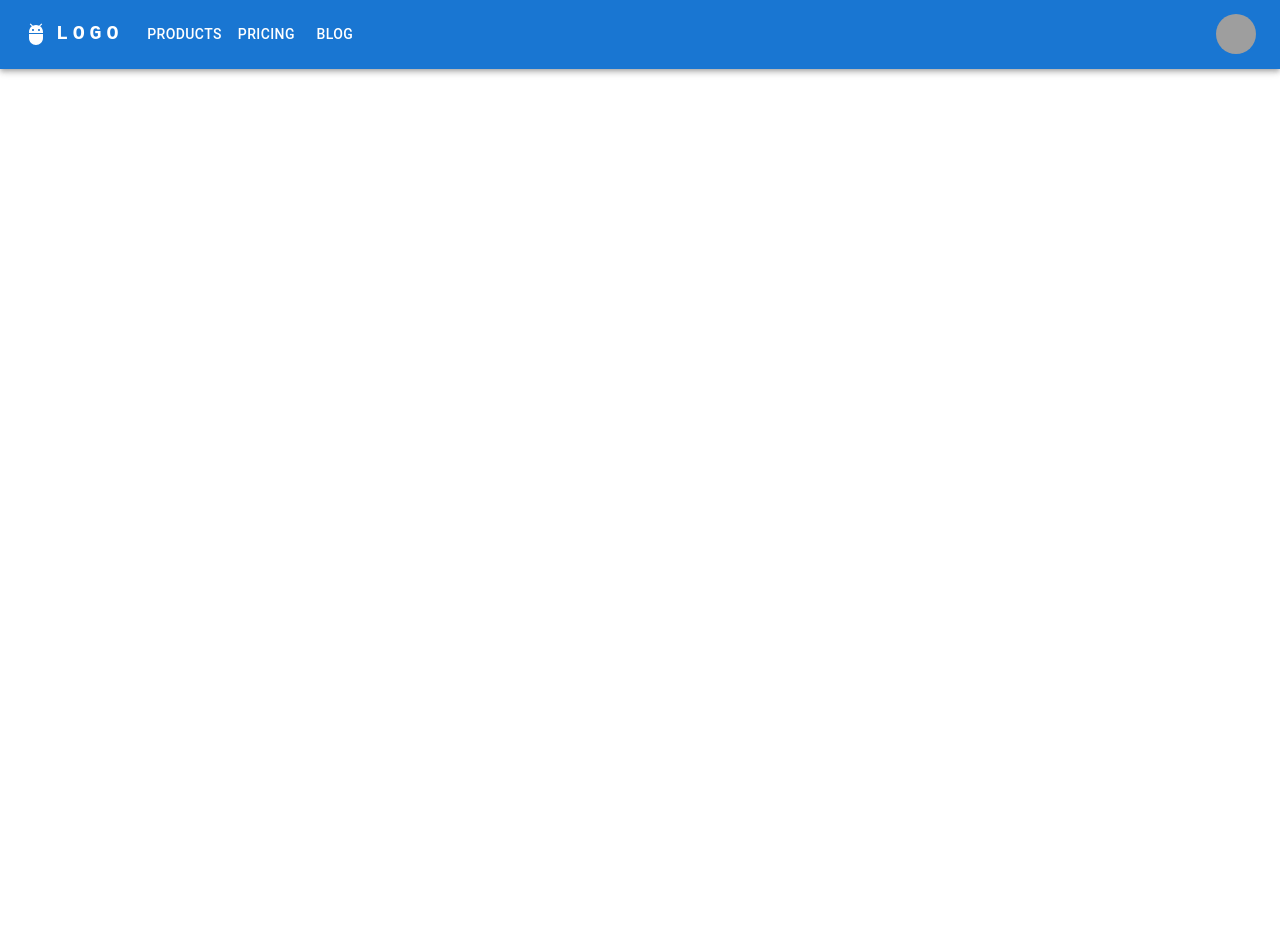
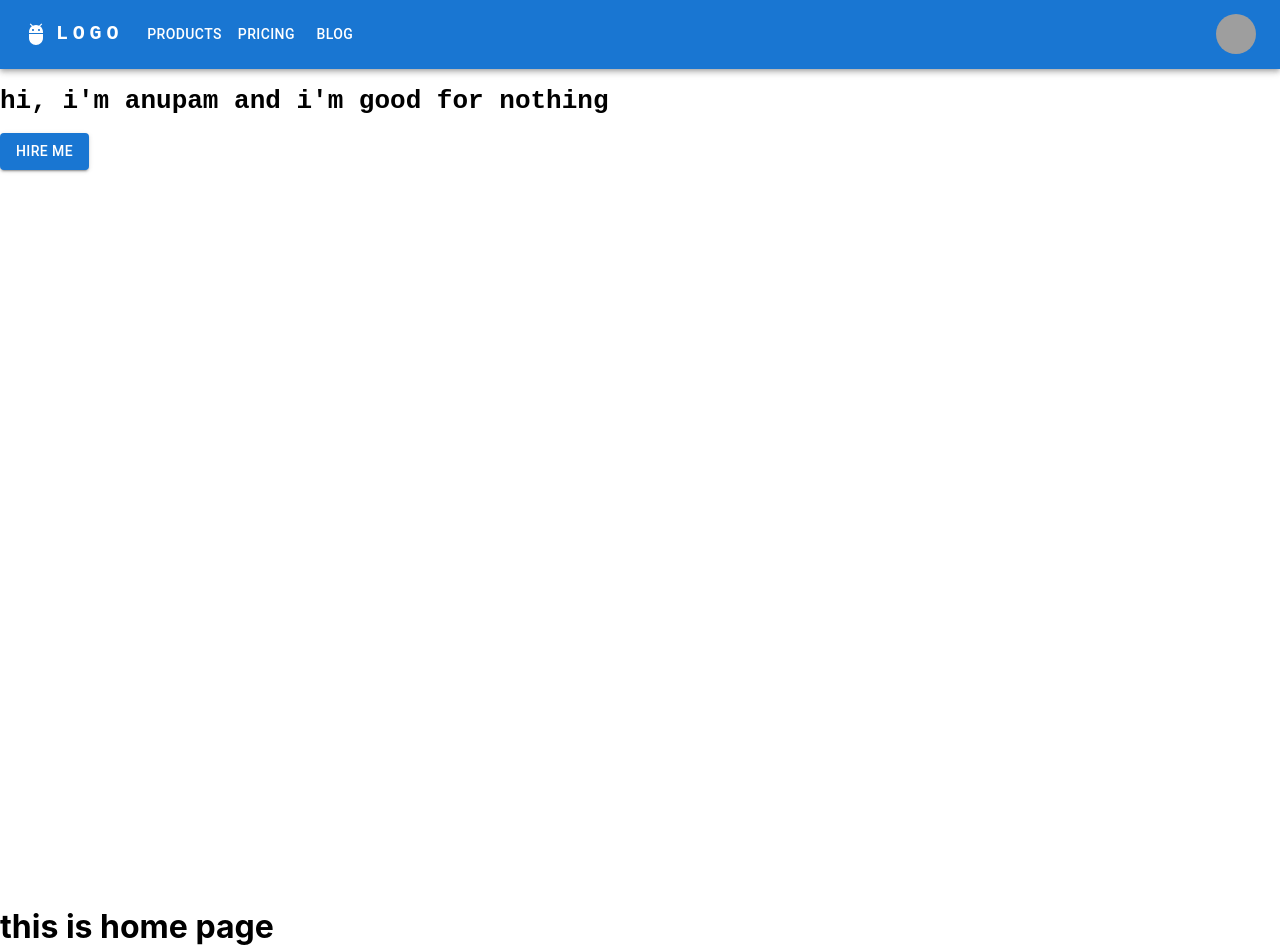
Before and after one commit to jerrygems/DevPortfollio, a React (Create React App) app in the folder dev-portfollio/: page / in a window 1280 px wide. Shown: the top 952 px of the page. Before the commit the page ends 800 px from the top, so only its background shows below. Built offline with nearby package versions, Linux system fonts and the light colour scheme; grey boxes are pictures that could not be loaded.

Commit message:
made some changes

```diff
--- a/dev-portfollio/src/App.js
+++ b/dev-portfollio/src/App.js
@@ -1,12 +1,13 @@
-import './App.css';
-import NavBar from './comps/NavBar';
+import "./App.css";
 
+import Layout from "./comps/layout/Layout";
 
 function App() {
   return (
-    <div className="App">
-      <NavBar/>
-    </div>
+    <>
+      <Layout />
+      <h1 className=""> hi hello</h1>
+    </>
   );
 }
 
--- /dev/null
+++ b/dev-portfollio/src/comps/layout/Layout.js
@@ -0,0 +1,29 @@
+import React from "react";
+import NavBar from "../NavBar";
+import Home from "../../pages/home/Home";
+// import myImage from "../../assets/myImage.jpg"; // Import your image here
+import "./layouts.css";
+
+import Button from "@mui/material/Button";
+
+const Layout = () => {
+  return (
+    <>
+      <div className="nav">
+        <NavBar />
+      </div>
+      <div className="title">
+        <pre>
+          <h1>hi, i'm anupam and i'm good for nothing </h1>
+          <Button variant="contained">hire me</Button>
+        </pre>
+        <div className="title_img">
+          {/* <img src={myImage} alt="My Image" /> */}
+        </div>
+      </div>
+      <Home />
+    </>
+  );
+};
+
+export default Layout;
--- /dev/null
+++ b/dev-portfollio/src/comps/layout/layouts.css
@@ -0,0 +1,5 @@
+.title {
+    width: 100vw; /* Full width of the viewport */
+    height: 100vh; /* Full height of the viewport */
+    /* background-color: red; */
+}
--- /dev/null
+++ b/dev-portfollio/src/pages/home/Home.js
@@ -0,0 +1,12 @@
+import React from "react";
+import "./home.css";
+
+const Home = () => {
+  return (
+    <div>
+      <h1> this is home page</h1>
+    </div>
+  );
+};
+
+export default Home;
```
Also changed, not shown: dev-portfollio/src/comps/layout/layout.js (deleted, +0 -7 lines), dev-portfollio/src/contrib/here.js (deleted, +0 -10 lines), dev-portfollio/src/pages/home/home.js (deleted, +0 -8 lines).
